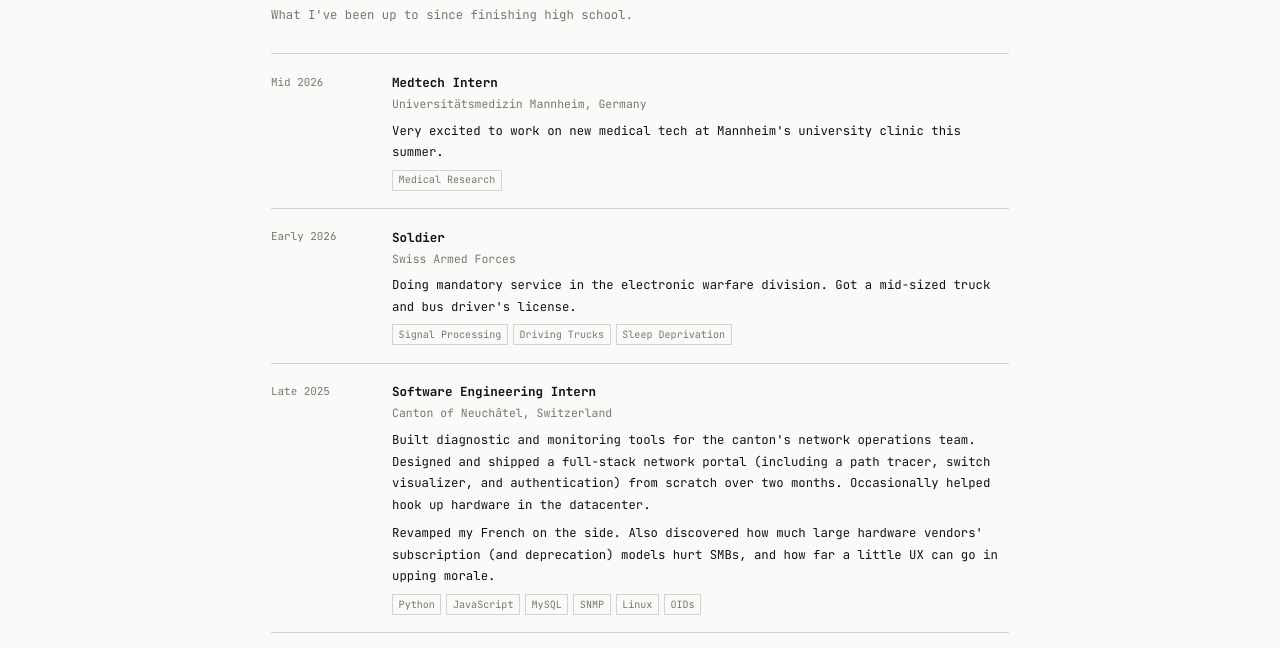
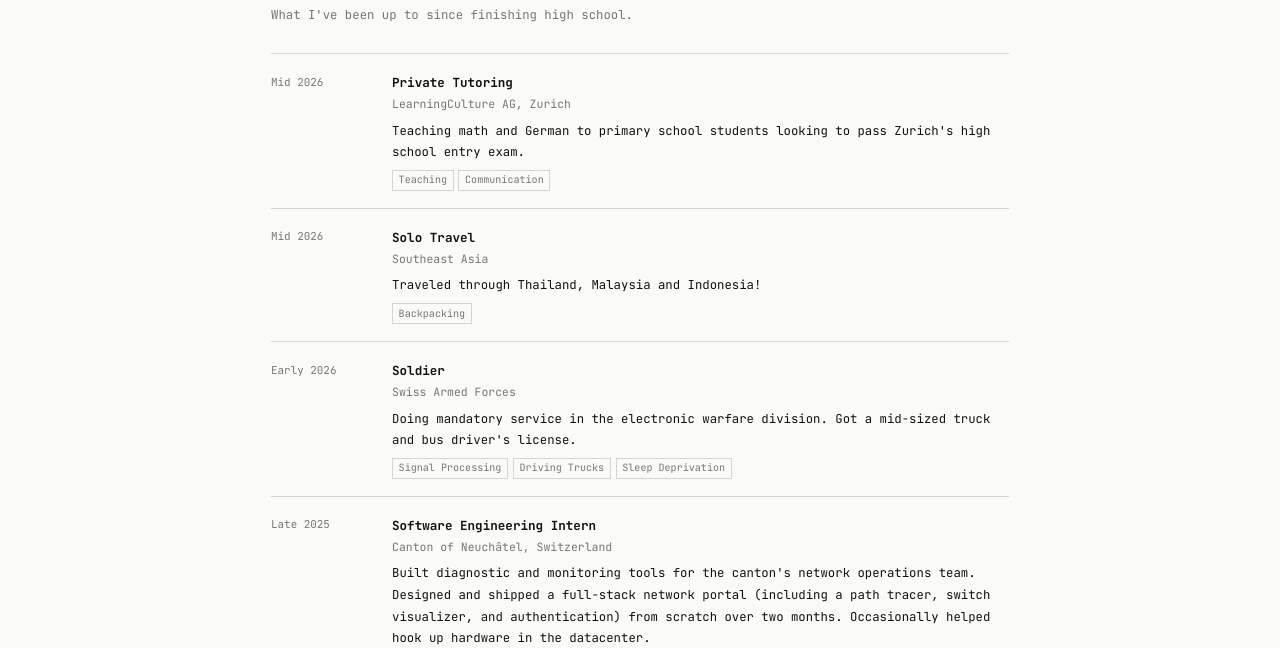
Before and after one commit to jofras/jofras.github.io, a website built with Vite: page timeline.html in a window 1280 px wide. Shown: the part 111-759 px from the top of the page. Built offline with nearby package versions, Linux system fonts and the light colour scheme.

Commit message:
timeline and index updates

```diff
--- a/timeline.html
+++ b/timeline.html
@@ -29,15 +29,32 @@
       <div class="tl-item">
         <div class="tl-period">Mid 2026</div>
         <div class="tl-content">
-          <div class="tl-role">Medtech Intern</div>
-          <div class="tl-org">Universitätsmedizin Mannheim, Germany</div>
+          <div class="tl-role">Private Tutoring</div>
+          <div class="tl-org">LearningCulture AG, Zurich</div>
           <div class="tl-body">
             <p>
-              Very excited to work on new medical tech at Mannheim's university clinic this summer.
+              Teaching math and German to primary school students looking to pass Zurich's high school entry exam.
             </p>
           </div>
           <div class="tl-tags">
-            <span class="tl-tag">Medical Research</span>
+            <span class="tl-tag">Teaching</span>
+            <span class="tl-tag">Communication</span>
+          </div>
+        </div>
+      </div>
+
+      <div class="tl-item">
+        <div class="tl-period">Mid 2026</div>
+        <div class="tl-content">
+          <div class="tl-role">Solo Travel</div>
+          <div class="tl-org">Southeast Asia</div>
+          <div class="tl-body">
+            <p>
+              Traveled through Thailand, Malaysia and Indonesia!
+            </p>
+          </div>
+          <div class="tl-tags">
+            <span class="tl-tag">Backpacking</span>
           </div>
         </div>
       </div>
```
Also changed, not shown: index.html (+5 -5 lines).
